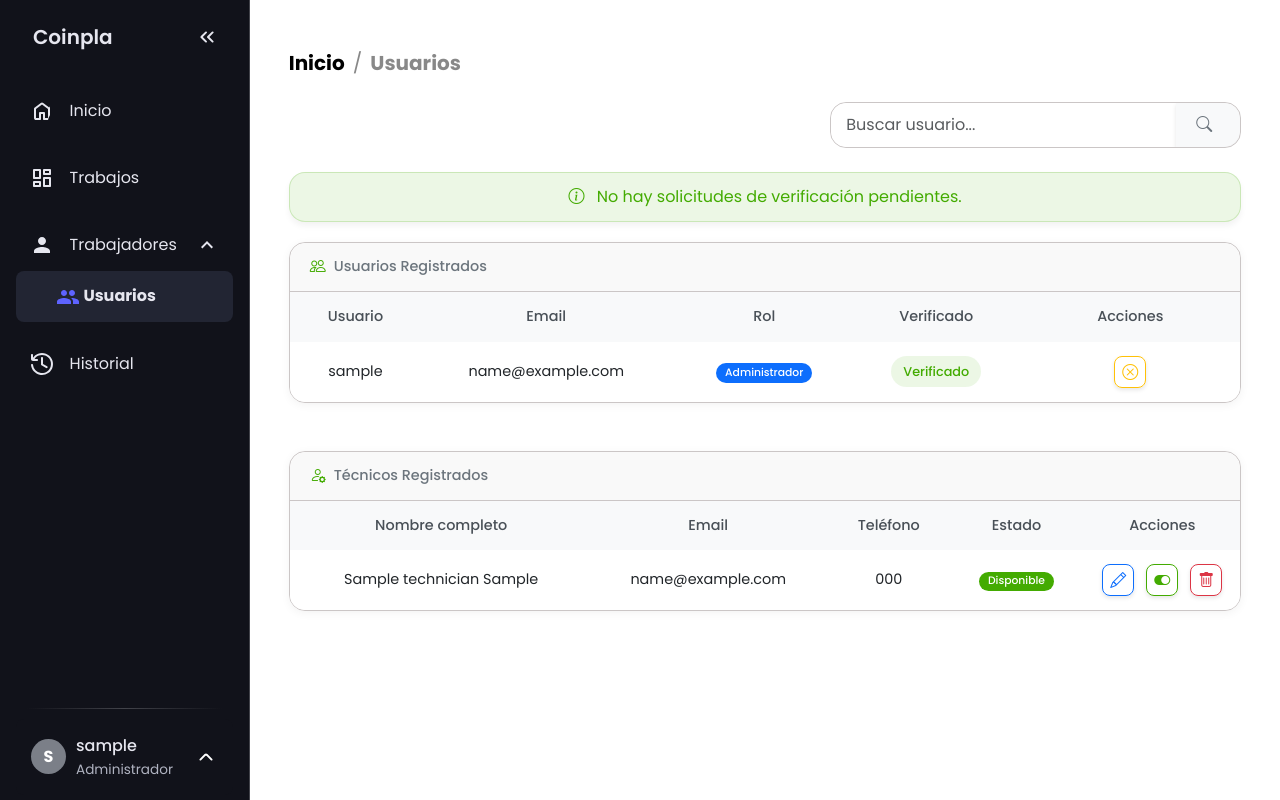
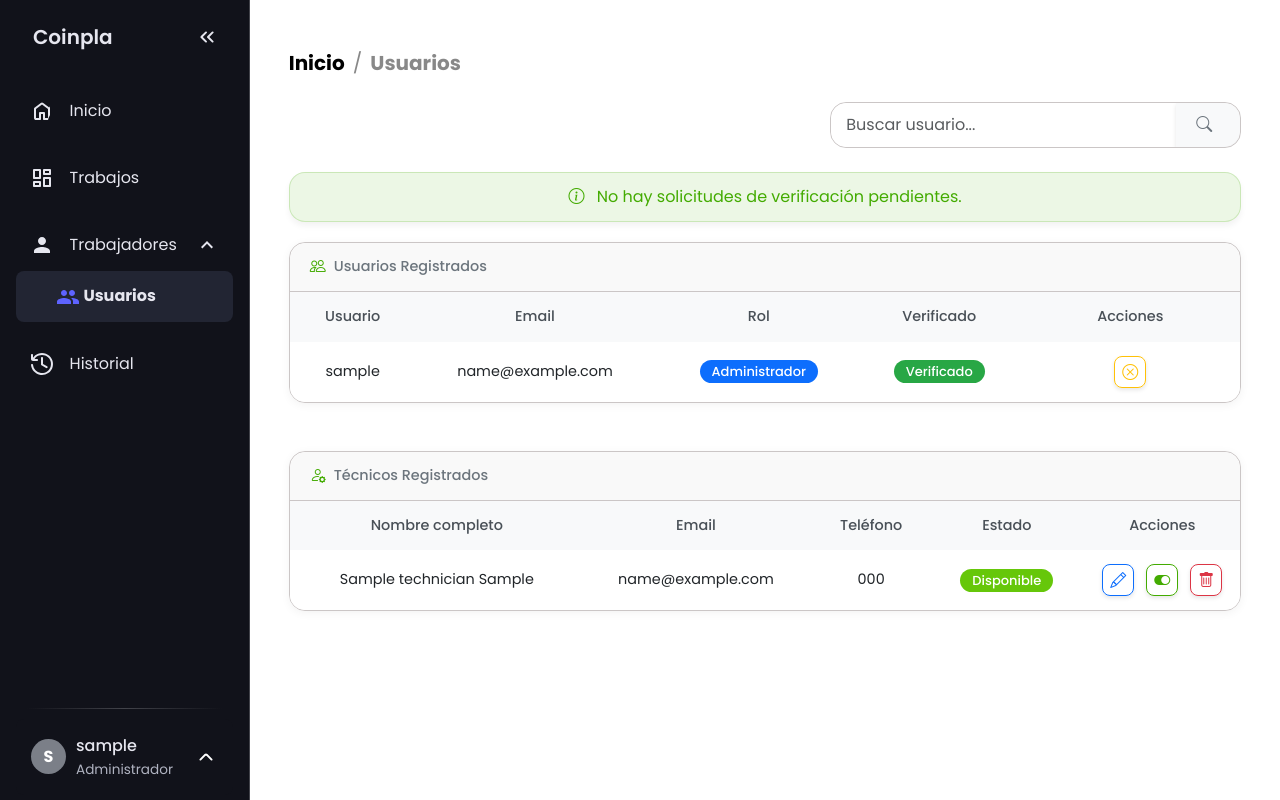
Before and after one commit to iiTzSenn/Coinpla__v1, a Flask app: page /admin/users in a window 1280 px wide. Run offline with Flask 3, Linux system fonts and the light colour scheme; a user stored in the database is signed in; tables that the repository leaves empty hold one stand-in row (values such as "Sample post").

Commit message:
COINPLA (Cambiado estetica tablas en usuarios)

```diff
--- a/app/static/css/styles.css
+++ b/app/static/css/styles.css
@@ -966,3 +966,43 @@ table.custom-table {
   border-color: var(--primary);
   border-radius: 0 0.5rem 0.5rem 0;
 }
+
+/* Estilos para los badges de disponibilidad y roles */
+.badge-custom {
+  border-radius: 20px;
+  padding: 5px 12px;
+  font-size: 13px;
+  font-weight: 500;
+}
+
+/* Badges de disponibilidad */
+.badge-disponible {
+  background-color: #66C70A;
+  color: white;
+}
+
+.badge-ocupado {
+  background-color: #FFC107;
+  color: #212529;
+}
+
+/* Badges de roles */
+.badge-admin {
+  background-color: #0D6EFD;
+  color: white;
+}
+
+.badge-tecnico {
+  background-color: #43ab01;
+  color: white;
+}
+
+.badge-otro {
+  background-color: #6C757D;
+  color: white;
+}
+
+.badge-verificado {
+  background-color: #28a745;
+  color: white;
+}
--- a/app/templates/admin_users.html
+++ b/app/templates/admin_users.html
@@ -331,16 +331,15 @@
               {% for user in registered_users %}
               <tr>
                 <td style="padding-left: 20px;">{{ user.username }}</td>
-                <td>{{ user.email }}</td>                <td>
+                <td>{{ user.email }}</td>                <td style="text-align: center;">
                   {% if user.role == 'admin' %}
-                    <span class="badge rounded-pill bg-primary">Administrador</span>
+                    <span class="badge badge-custom badge-admin">Administrador</span>
                   {% elif user.role == 'tecnico' %}
-                    <span class="badge rounded-pill" style="background-color: #43ab01; color: white;">Técnico</span>
+                    <span class="badge badge-custom badge-tecnico">Técnico</span>
                   {% else %}
-                    <span class="badge rounded-pill bg-secondary">{{ user.role }}</span>
-                  {% endif %}
-                </td><td>
-                  <span class="status status-paid">Verificado</span>
+                    <span class="badge badge-custom badge-otro">{{ user.role }}</span>
+                  {% endif %}                </td><td style="text-align: center;">
+                  <span class="badge badge-custom badge-verificado">Verificado</span>
                 </td><td>
                   <div class="action-buttons-container">                    <!-- Botón para quitar la verificación (quitar permisos) -->
                     <form method="POST" action="{{ url_for('admin.admin_unverify_user', user_id=user.id) }}">
@@ -433,14 +432,13 @@
               <tr>
                 <td style="padding-left: 20px;">{{ tecnico.nombre }} {{ tecnico.apellido if tecnico.apellido else '' }}</td>
                 <td>{{ tecnico.email }}</td>
-                <td>{{ tecnico.telefono if tecnico.telefono else '-' }}</td>
-                <td>
+                <td>{{ tecnico.telefono if tecnico.telefono else '-' }}</td>                <td style="text-align: center;">
                   {% if tecnico.available %}
-                    <span class="badge rounded-pill" style="background-color: #43ab01; color: white;">Disponible</span>
+                    <span class="badge badge-custom badge-disponible">Disponible</span>
                   {% else %}
-                    <span class="badge rounded-pill bg-warning text-dark">Ocupado</span>
+                    <span class="badge badge-custom badge-ocupado">Ocupado</span>
                   {% endif %}
-                </td>                <td>
+                </td><td>
                   <div class="action-buttons-container">
                     <button type="button" class="btn btn-sm btn-outline-primary btn-action edit-tech-btn" data-id="{{ tecnico.id }}" data-bs-toggle="tooltip" data-bs-placement="top" title="Editar técnico">
                       <i class="bi bi-pencil"></i>
```
Also changed, not shown: app/templates/tecnicos.html (+3 -4 lines).
